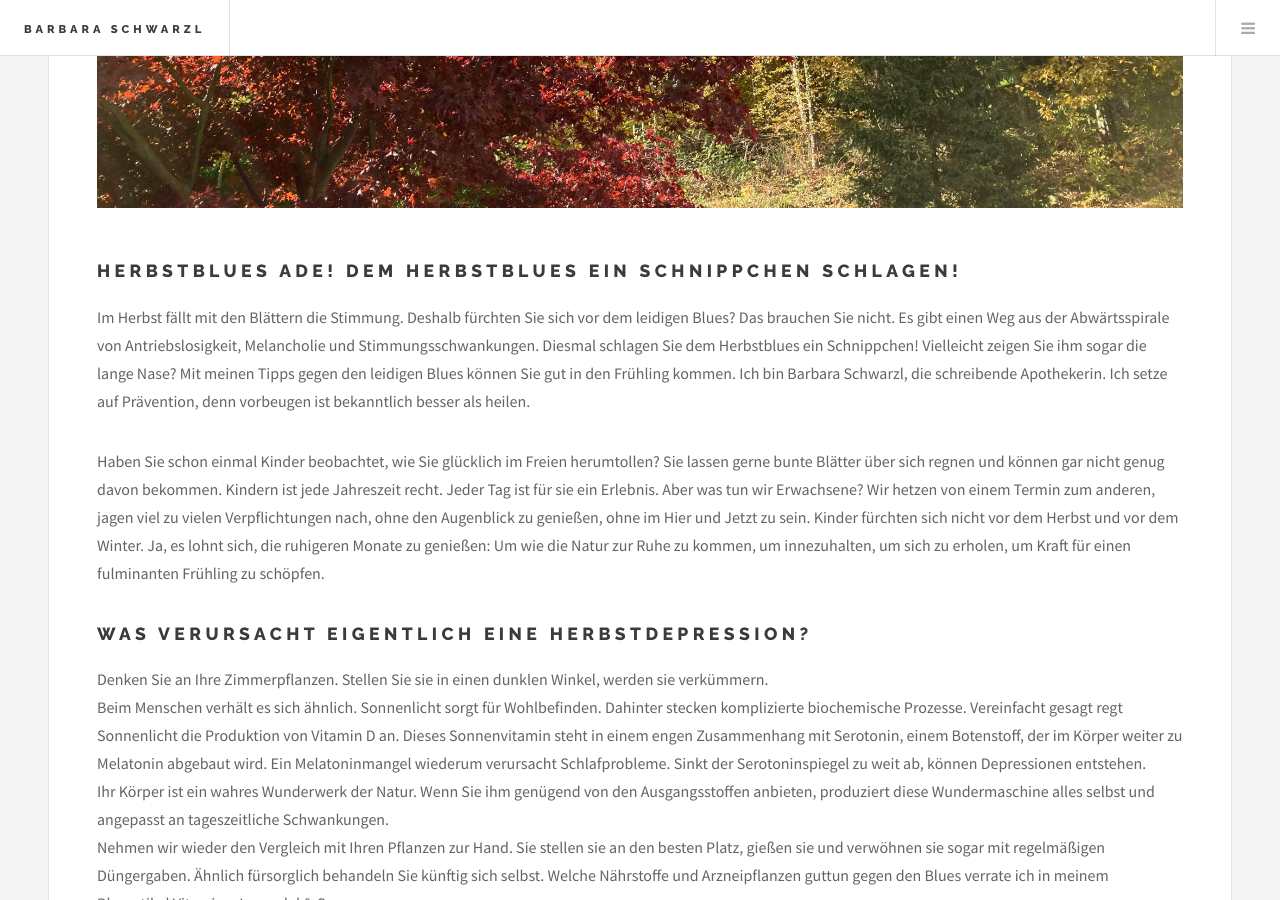
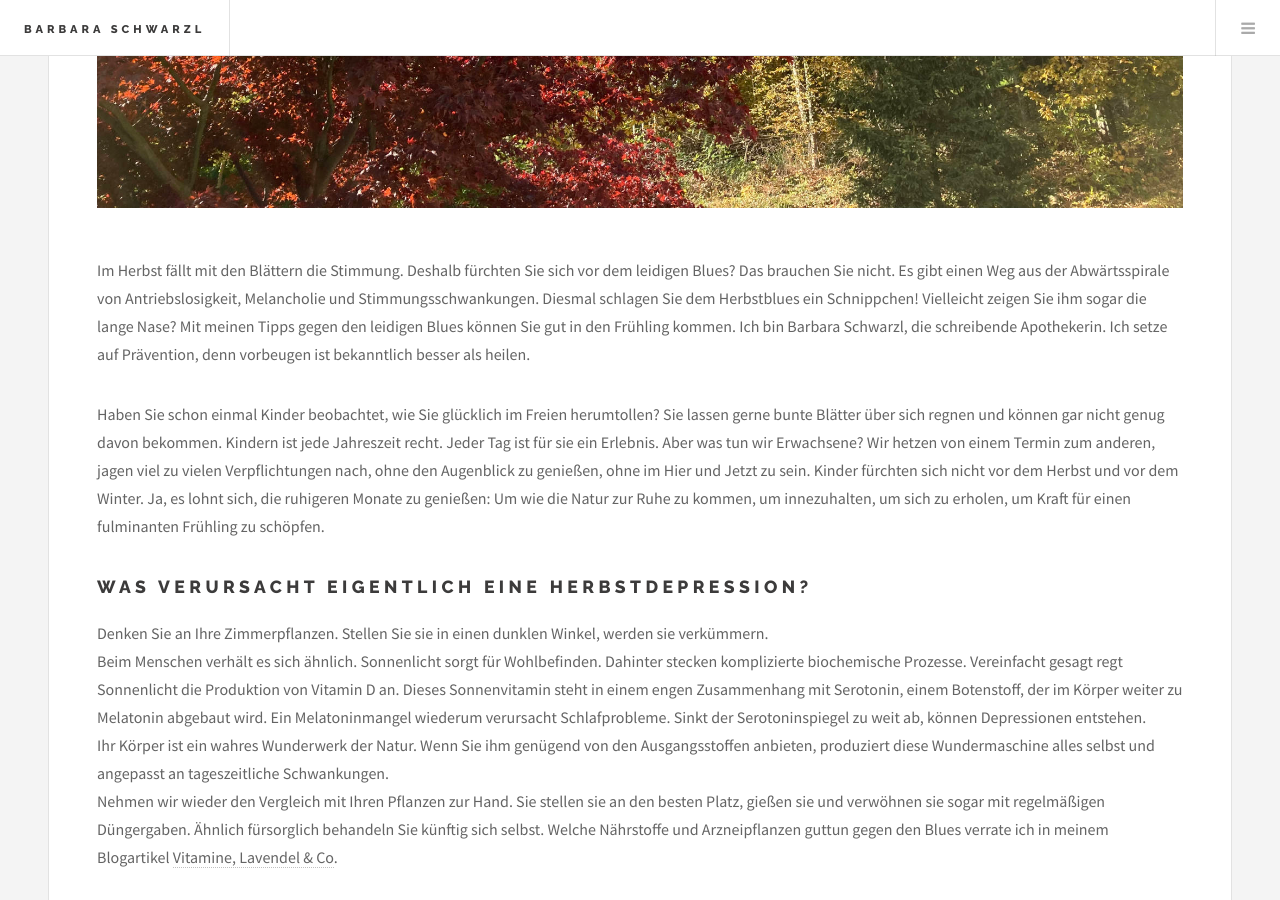
Before and after one commit to bschwarzl/bschwarzl.github.io, a Jekyll site: the page built from _posts/2022-11-04-Herbstblues-ade-Dem-Herbstblues-ein-Schnippchen-schlagen-17-Tipps-fuer-eine-Zeit-ohne-den-leidigen-Blues.markdown, in a window 1280 px wide and 900 px high, scrolled down 1265 px. Built offline with Jekyll 4.4.1, drawn with Linux system fonts in a browser that asks for light colours.

Commit message:
Update for webiste

```diff
--- a/_posts/2022-11-04-Herbstblues-ade-Dem-Herbstblues-ein-Schnippchen-schlagen-17-Tipps-fuer-eine-Zeit-ohne-den-leidigen-Blues.markdown
+++ b/_posts/2022-11-04-Herbstblues-ade-Dem-Herbstblues-ein-Schnippchen-schlagen-17-Tipps-fuer-eine-Zeit-ohne-den-leidigen-Blues.markdown
@@ -6,7 +6,6 @@ image: /images/Herbstblues.JPEG
 ---
 
 
-## Herbstblues ade! Dem Herbstblues ein Schnippchen schlagen!<br>
 
 Im Herbst fällt mit den Blättern die Stimmung. Deshalb fürchten Sie sich vor dem leidigen Blues? Das brauchen Sie nicht. Es gibt einen Weg aus der Abwärtsspirale von Antriebslosigkeit, Melancholie und Stimmungsschwankungen. Diesmal schlagen Sie dem Herbstblues ein Schnippchen! Vielleicht zeigen Sie ihm sogar die lange Nase? Mit meinen Tipps gegen den leidigen Blues können Sie gut in den Frühling kommen. Ich bin Barbara Schwarzl, die schreibende Apothekerin. Ich setze auf Prävention, denn vorbeugen ist bekanntlich besser als heilen.<br>
 
```
